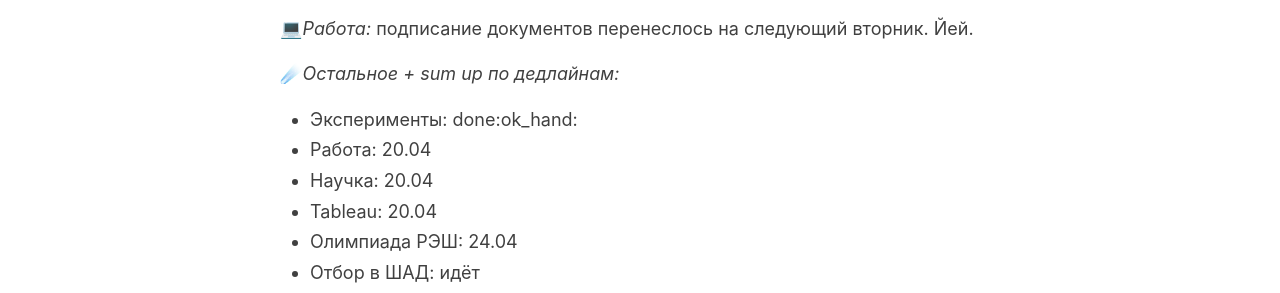
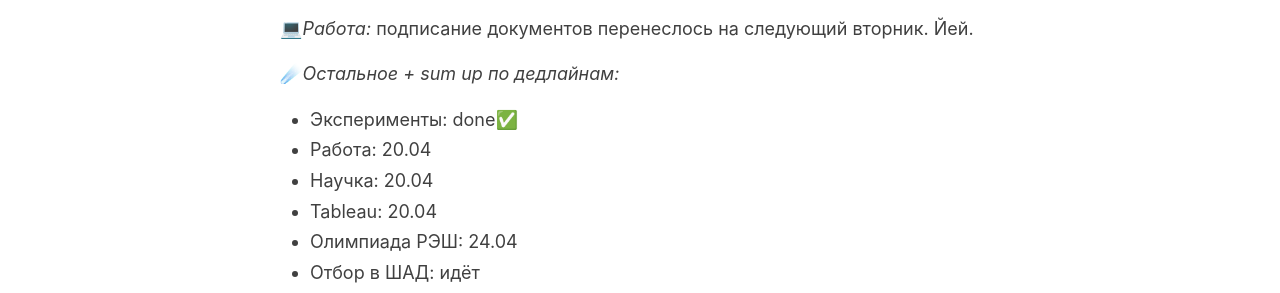
Before and after one commit to yk4r2/yk4r2.github.io, a Jekyll site: the page built from _posts/2020-4-17-daily-routine.md, in a window 1280 px wide. Shown: the part 521-814 px from the top of the page. Built offline with Jekyll 4.4.1, drawn with Linux system fonts in a browser that asks for light colours; our own code applies the rules of GitHub Pages for plain Markdown files; some of the changed lines change nothing that is shown.

Commit message:
updated emojis bc I

```diff
--- a/_posts/2020-4-17-daily-routine.md
+++ b/_posts/2020-4-17-daily-routine.md
@@ -9,7 +9,7 @@
 💻_Работа:_ подписание документов перенеслось на следующий вторник. Йей.
 
 ☄️_Остальное + sum up по дедлайнам:_
-- Эксперименты: done:ok_hand:
+- Эксперименты: done✅
 - Работа: 20.04
 - Научка: 20.04
 - Tableau: 20.04
```
